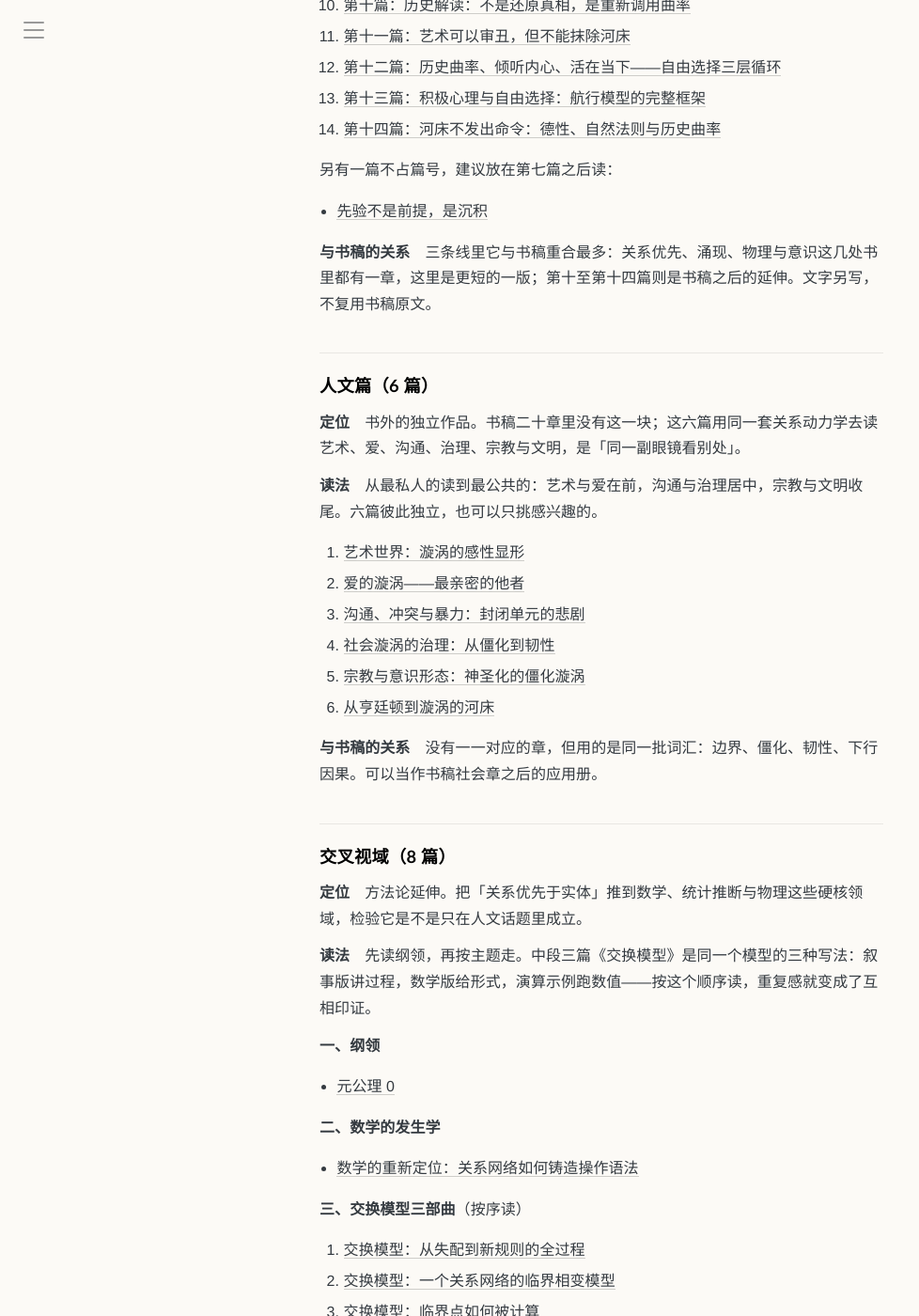
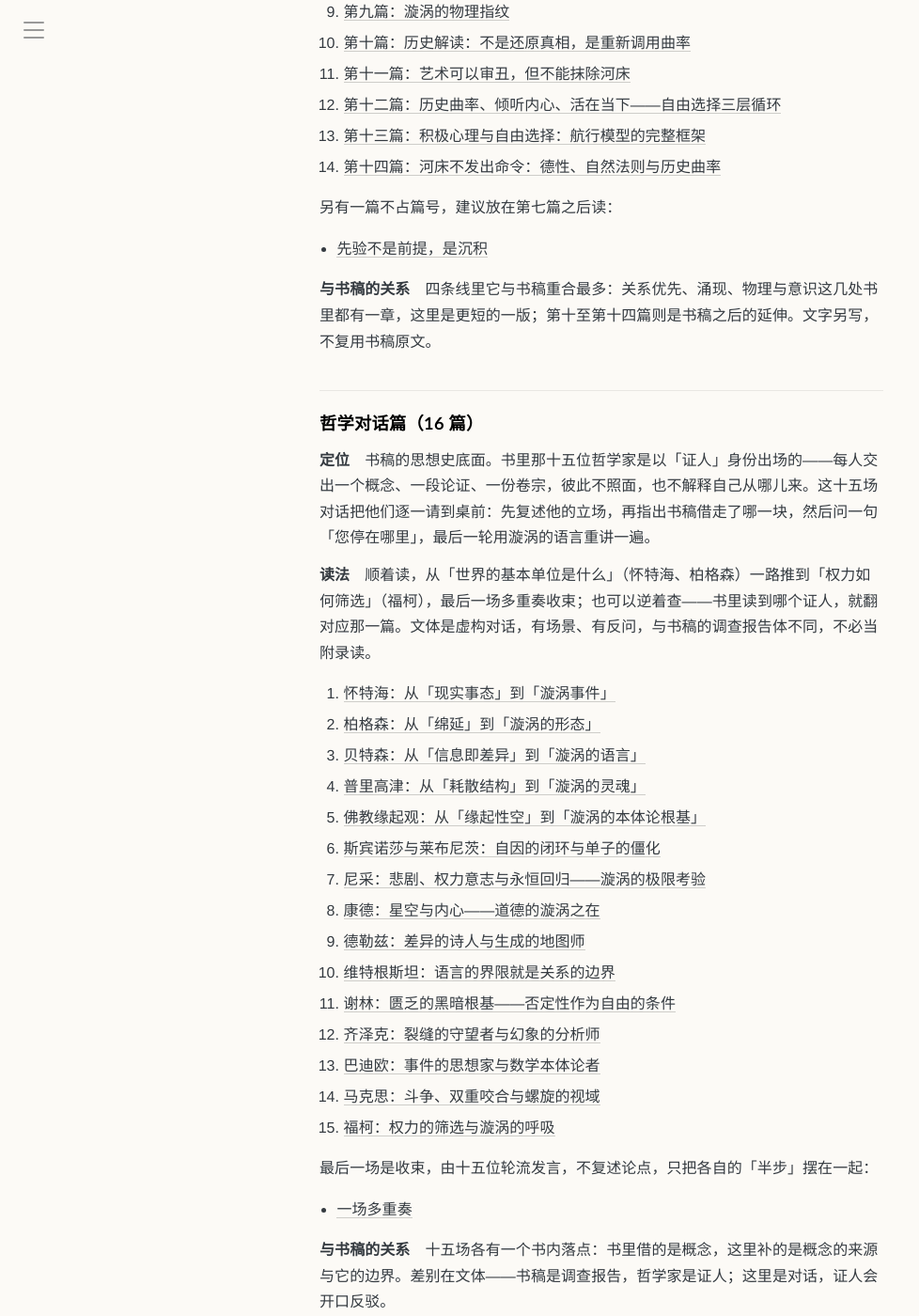
Before and after one commit to symphonyh/symphonyh.github.io, a Jekyll site: the page built from essays.md, in a window 1280 px wide and 1400 px high, scrolled down 898 px. Shown: the whole window at 94% size, without its empty margins (0-978 px from the left). Built offline with Jekyll 4.4.1, drawn with Linux system fonts in a browser that asks for light colours; some of the changed text lies outside the part shown.

Commit message:
essays 页补哲学对话篇入口：三条写作线改为四条，总数 29 改为 45

```diff
--- a/essays.md
+++ b/essays.md
@@ -1,14 +1,16 @@
 ---
 layout: page
 page_class: essays-page
-title: 书外的三条写作线
-description: 《漩涡之在》之外的三个板块——看见漩涡（书稿的分章普及版）、人文篇（书外的独立作品）、交叉视域（方法论延伸），共 29 篇。本页给出各块的定位与阅读顺序。
+title: 书外的四条写作线
+description: 《漩涡之在》之外的四个板块——看见漩涡（书稿的分章普及版）、哲学对话篇（与十五位哲学家的虚构对话）、人文篇（书外的独立作品）、交叉视域（方法论延伸），共 45 篇。本页给出各块的定位与阅读顺序。
 permalink: /essays/
 ---
 
-书稿二十章之外，站上还有三条写作线，合计 29 篇。它们不是书稿的草稿，也不是附录，而是同一套关系动力学的三种不同用法——所以体例与读法也各不相同。按板块分开读，比按时间线顺着翻清楚得多。
+书稿二十章之外，站上还有四条写作线，合计 45 篇。它们不是书稿的草稿，也不是附录，而是同一套关系动力学的四种不同用法——所以体例与读法也各不相同。按板块分开读，比按时间线顺着翻清楚得多。
 
-这三块此前只挂在[分类归档](/categories/)里，没有导读，也没有顺序。这一页补上：每块一句定位、一个建议读法、一份排好的清单。
+下面按与书稿的距离排列：前两块是书的卫星，后两块是书外的独立写作。
+
+这四块此前只挂在[分类归档](/categories/)里，没有导读，也没有顺序。这一页补上：每块一句定位、一个建议读法、一份排好的清单。
 
 ## 看见漩涡（15 篇）
 
@@ -35,7 +37,35 @@ permalink: /essays/
 
 - [先验不是前提，是沉积]({% post_url 2026-07-28-先验 %})
 
-**与书稿的关系**　三条线里它与书稿重合最多：关系优先、涌现、物理与意识这几处书里都有一章，这里是更短的一版；第十至第十四篇则是书稿之后的延伸。文字另写，不复用书稿原文。
+**与书稿的关系**　四条线里它与书稿重合最多：关系优先、涌现、物理与意识这几处书里都有一章，这里是更短的一版；第十至第十四篇则是书稿之后的延伸。文字另写，不复用书稿原文。
+
+## 哲学对话篇（16 篇）
+
+**定位**　书稿的思想史底面。书里那十五位哲学家是以「证人」身份出场的——每人交出一个概念、一段论证、一份卷宗，彼此不照面，也不解释自己从哪儿来。这十五场对话把他们逐一请到桌前：先复述他的立场，再指出书稿借走了哪一块，然后问一句「您停在哪里」，最后一轮用漩涡的语言重讲一遍。
+
+**读法**　顺着读，从「世界的基本单位是什么」（怀特海、柏格森）一路推到「权力如何筛选」（福柯），最后一场多重奏收束；也可以逆着查——书里读到哪个证人，就翻对应那一篇。文体是虚构对话，有场景、有反问，与书稿的调查报告体不同，不必当附录读。
+
+1. [怀特海：从「现实事态」到「漩涡事件」]({% post_url 2026-06-22-怀特海 %})
+2. [柏格森：从「绵延」到「漩涡的形态」]({% post_url 2026-06-23-柏格森 %})
+3. [贝特森：从「信息即差异」到「漩涡的语言」]({% post_url 2026-06-24-贝特森 %})
+4. [普里高津：从「耗散结构」到「漩涡的灵魂」]({% post_url 2026-06-25-普利高津 %})
+5. [佛教缘起观：从「缘起性空」到「漩涡的本体论根基」]({% post_url 2026-06-26-缘起 %})
+6. [斯宾诺莎与莱布尼茨：自因的闭环与单子的僵化]({% post_url 2026-06-27-斯宾诺莎 %})
+7. [尼采：悲剧、权力意志与永恒回归——漩涡的极限考验]({% post_url 2026-06-28-尼采 %})
+8. [康德：星空与内心——道德的漩涡之在]({% post_url 2026-06-29-康德 %})
+9. [德勒兹：差异的诗人与生成的地图师]({% post_url 2026-06-30-德勒兹 %})
+10. [维特根斯坦：语言的界限就是关系的边界]({% post_url 2026-07-01-维特根斯坦 %})
+11. [谢林：匮乏的黑暗根基——否定性作为自由的条件]({% post_url 2026-07-02-谢林 %})
+12. [齐泽克：裂缝的守望者与幻象的分析师]({% post_url 2026-07-03-齐泽克 %})
+13. [巴迪欧：事件的思想家与数学本体论者]({% post_url 2026-07-04-巴迪欧 %})
+14. [马克思：斗争、双重咬合与螺旋的视域]({% post_url 2026-07-05-马克思 %})
+15. [福柯：权力的筛选与漩涡的呼吸]({% post_url 2026-07-06-福柯 %})
+
+最后一场是收束，由十五位轮流发言，不复述论点，只把各自的「半步」摆在一起：
+
+- [一场多重奏]({% post_url 2026-07-06-哲学对话总结 %})
+
+**与书稿的关系**　十五场各有一个书内落点：书里借的是概念，这里补的是概念的来源与它的边界。差别在文体——书稿是调查报告，哲学家是证人；这里是对话，证人会开口反驳。
 
 ## 人文篇（6 篇）
 
```
Also changed, not shown: vortex.md (+2 -2 lines).
